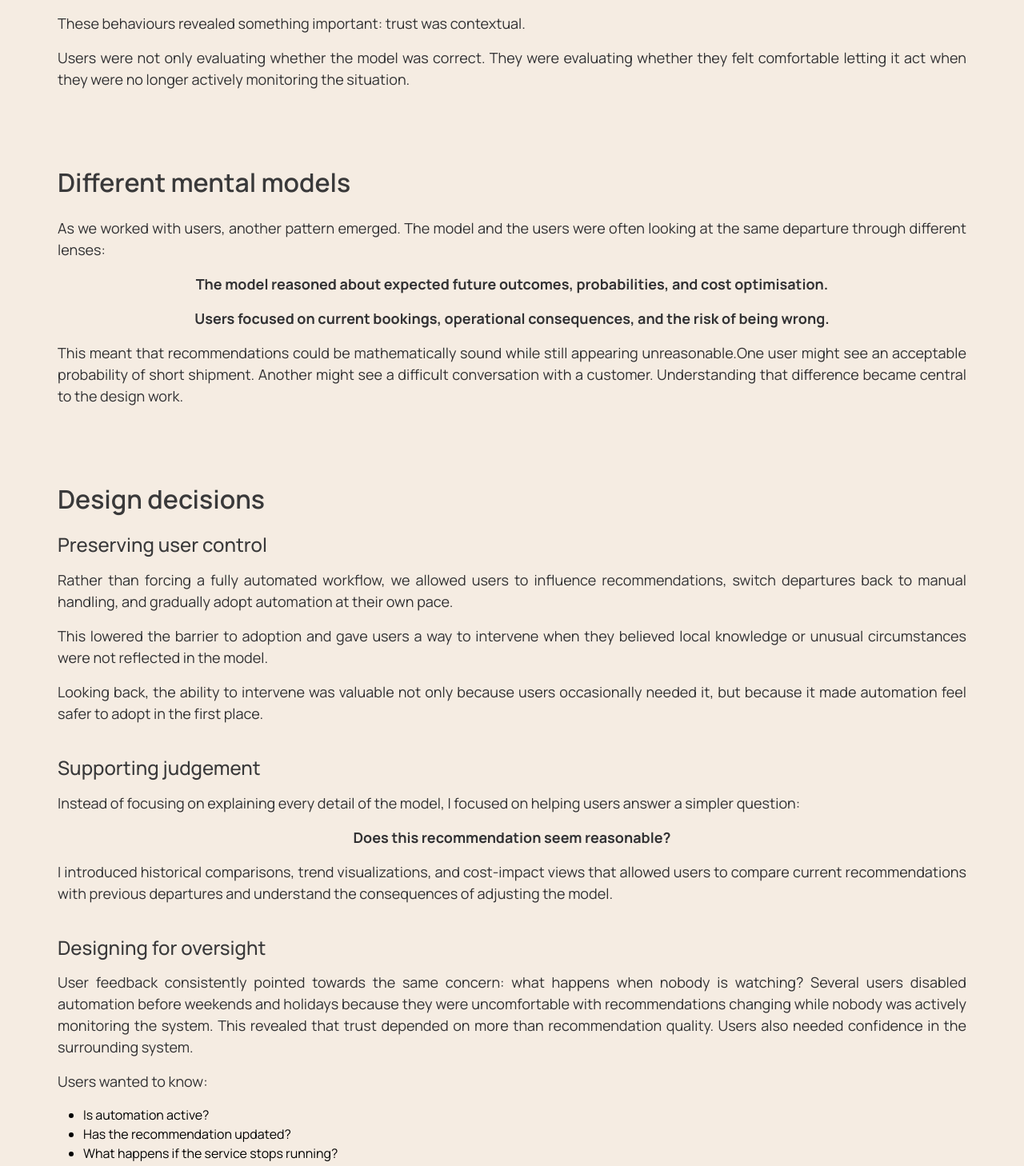
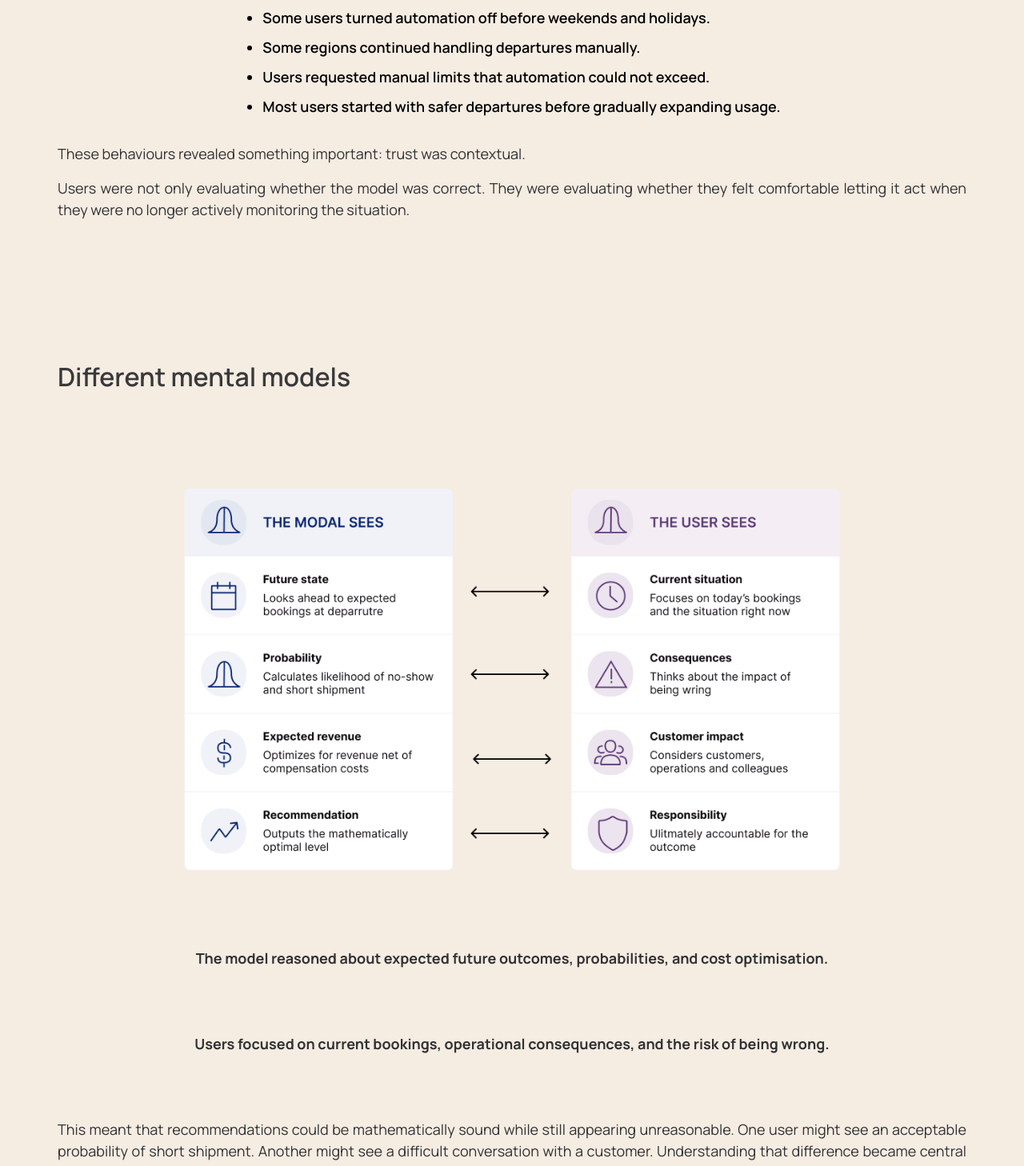
Before and after one commit to MadeleineLexen/madeleinelexen.github.io, a React (Vite) app: page /projects/automatic-overbooking in a window 1280 px wide. Shown: the part 1809-3267 px from the top of the page at 80% size. Built offline with nearby package versions, Linux system fonts and the light colour scheme.

Commit message:
added graphics to overbooking, improved layout, and updated content

```diff
--- a/src/components/ProjectPage/styles/SectionTextLeftContentRight.css
+++ b/src/components/ProjectPage/styles/SectionTextLeftContentRight.css
@@ -1,7 +1,7 @@
 .section-text-left-content-right {
   display: flex;
   flex-direction: column;
-  margin-bottom: 3rem;
+  margin-bottom: 10rem;
   width: 100%;
 }
 
--- a/src/components/ProjectPage/styles/SectionTitleAboveContent.css
+++ b/src/components/ProjectPage/styles/SectionTitleAboveContent.css
@@ -1,7 +1,7 @@
 .section-title-above {
   display: flex;
   flex-direction: column;
-  margin-bottom: 5rem;
+  margin-bottom: 10rem;
   width: 100%;
 }
 
--- a/src/pages/Overbooking.jsx
+++ b/src/pages/Overbooking.jsx
@@ -5,14 +5,10 @@ import Breadcrumbs from "../components/Breadcrumbs";
 import SectionTitleAboveContent from "../components/ProjectPage/SectionTitleAboveContent";
 import SectionTextLeftContentRight from "../components/ProjectPage/SectionTextLeftContentRight";
 import ProjectTopSection from "../components/ProjectPage/ProjectTopSection";
-import timer from "../assets/PausePal/Timer-view.png"
-import breathe from "../assets/PausePal/Breathing 2.png"
-import timerOld from "../assets/PausePal/Timer-view-old.png"
-import breatheOld from "../assets/PausePal/breathe-old.png"
-import Hero from "../assets/PausePal/PausePal-Hero.png"
-import HeroMobile from "../assets/PausePal/PausePal-cover-image-mobile.png"
-import ResponsiveHeroImage from "../components/ResponsiveHeroImage";
-import sketchesPhoto from "../assets/PausePal/PausePalLowFiSketch.png"
+import Mental_Models_Graphic from "../assets/Overbooking/Mental_Model_Graphic.png"
+import Decision1 from "../assets/Overbooking/DecisionsCard1.png"
+import Decision2 from "../assets/Overbooking/DecisionsCard2.png"
+import Decision3 from "../assets/Overbooking/DecisionsCard3.png"
 
 
 const Overbooking = () => {
@@ -59,7 +55,7 @@ const Overbooking = () => {
                         <p>Although the model was performing as intended, many users were uncomfortable relying on its recommendations.</p>
                         <p>What I found particularly interesting was that users rarely challenged the mathematics itself. Instead, they questioned whether they could trust the recommendation enough to be responsible for the outcome.</p>
                         <p>This showed up in behaviour:</p>
-                        <ul>
+                        <ul className="centered-list">
                             <li>Some users turned automation off before weekends and holidays.</li>
                             <li>Some regions continued handling departures manually.</li>
                             <li>Users requested manual limits that automation could not exceed.</li>
@@ -70,53 +66,37 @@ const Overbooking = () => {
                     </SectionTitleAboveContent>
                     <SectionTitleAboveContent title=" Different mental models">
 
-                        <p>As we worked with users, another pattern emerged. The model and the users were often looking at the same departure through different lenses:</p>
+                        <img src={Mental_Models_Graphic} alt="Graphic illustrating different mental models of the model and users" className="centered-image-small" />
+
                         <p className="highlight-text">The model reasoned about expected future outcomes, probabilities, and cost optimisation.</p>
                         <p className="highlight-text">Users focused on current bookings, operational consequences, and the risk of being wrong.</p>
-                        <p>This meant that recommendations could be mathematically sound while still appearing unreasonable.One user might see an acceptable probability of short shipment. Another might see a difficult conversation with a customer. Understanding that difference became central to the design work.</p>
+                        <p>This meant that recommendations could be mathematically sound while still appearing unreasonable. One user might see an acceptable probability of short shipment. Another might see a difficult conversation with a customer. Understanding that difference became central to the design work.</p>
                     </SectionTitleAboveContent>
                     <SectionTitleAboveContent title="Design decisions">
-                        <div className="subsection">
-                            <h3>Preserving user control</h3>
-                            <p>Rather than forcing a fully automated workflow, we allowed users to influence recommendations, switch departures back to manual handling, and gradually adopt automation at their own pace.</p>
-                            <p> This lowered the barrier to adoption and gave users a way to intervene when they believed local knowledge or unusual circumstances were not reflected in the model.
-                            </p>
-                            <p>Looking back, the ability to intervene was valuable not only because users occasionally needed it, but because it made automation feel safer to adopt in the first place.</p>
+                        <div className="decision-cards-container">
+                            <img src={Decision1} alt="Design decision card: Preserving user control over automated recommendations" />
+                            <img src={Decision2} alt="Design decision card: Supporting user judgement with historical comparisons" />
+                            <img src={Decision3} alt="Design decision card: Designing for oversight and system transparency" />
                         </div>
 
-                        <div className="subsection">
-                            <h3>Supporting judgement</h3>
-                            <p>Instead of focusing on explaining every detail of the model, I focused on helping users answer a simpler question:</p>
-                            <p className="highlight-text">Does this recommendation seem reasonable?</p>
-                            <p>I introduced historical comparisons, trend visualizations, and cost-impact views that allowed users to compare current recommendations with previous departures and understand the consequences of adjusting the model.</p>
-                        </div>
-
-                        <div className="subsection">
-                            <h3>Designing for oversight</h3>
-                            <p>User feedback consistently pointed towards the same concern: what happens when nobody is watching? Several users disabled automation before weekends and holidays because they were uncomfortable with recommendations changing while nobody was actively monitoring the system. This revealed that trust depended on more than recommendation quality. Users also needed confidence in the surrounding system.</p>
-                            <p>Users wanted to know:</p>
-                            <ul>
-                                <li>Is automation active?</li>
-                                <li>Has the recommendation updated?</li>
-                                <li>What happens if the service stops running?</li>
-                            </ul>
-                            <p>To address this, we improved visibility around automation status and implemented safeguards that reduced risk if the automation service stopped updating.</p>
-                        </div>
 
                     </SectionTitleAboveContent>
 
                     <SectionTitleAboveContent title="Outcomes">
                         <p>The feature became one of the platform's core automation capabilities and was rolled out across freight regions.</p>
                         <p>Adoption was gradual, reflecting the operational importance of the decisions involved. Over time, users became increasingly comfortable relying on automated recommendations while still retaining the ability to intervene when needed.</p>
-                        <p>The project reinforced an important lesson for me: trust in automation is rarely created by the algorithm alone. Users need enough visibility, context, and control to feel confident acting on recommendations they did not generate themselves.</p>
-                    </SectionTitleAboveContent>
+                        <p>While some regions embraced the model quickly, others continued managing departures manually, highlighting how adoption varied depending on local conditions and confidence in the system.</p>
+                        </SectionTitleAboveContent>
 
-                    <SectionTitleAboveContent title="Reflections">
-                        <p>One of the most interesting lessons came after launch.</p>
-                        <p>Although the model's recommendations were mathematically sound, they did not always align with how users perceived risk. A recommendation could be technically correct while still appearing unsafe.</p>
-                        <p>Looking back, I would explore ways of communicating recommendations that better match how users think about risk, rather than exposing the full calculated value from the outset. This idea was discussed but never prioritised, which reflects a common reality in enterprise products: once a feature is delivering value, improvements to transparency and usability often compete with new revenue-generating initiatives.</p>
-                        <p>The experience strengthened my interest in designing systems where people need to understand, supervise, and trust automated decisions rather than simply receive them.</p>
-                    </SectionTitleAboveContent>
+                    <div className="section-with-background">
+                        <SectionTitleAboveContent title="Reflections">
+                            <p className="highlight-text">A recommendation can be mathematically correct and still feel unsafe</p>
+                            <p>Although the model's recommendations were mathematically sound, they did not always align with how users perceived risk. A recommendation could be technically correct while still appearing unsafe.</p>
+                            <p>The overbooking model has generally performed well in production, but adoption was never automatic. Some regions embraced it quickly, while others continued managing departures manually. Seeing those differences first-hand reinforced that successful automation depends as much on trust and local context as it does on technical performance.</p>
+                            <p>Looking back, I would explore ways of communicating recommendations that better match how users think about risk, rather than exposing the full calculated value from the outset. This idea was discussed but never prioritised, which reflects a common reality in enterprise products: once a feature is delivering value, improvements to transparency and usability often compete with new revenue-generating initiatives.</p>
+                            <p>The experience strengthened my interest in designing systems where people need to understand, supervise, and trust automated decisions rather than simply receive them. It also reinforced that introducing automation is often as much a human challenge as a technical one.</p>
+                        </SectionTitleAboveContent>
+                    </div>
 
 
 
--- a/src/pages/ProjectSection.tsx
+++ b/src/pages/ProjectSection.tsx
@@ -1,5 +1,6 @@
 import React from "react";
 import PausePalCardImage from "../assets/PausePal/PausePalCardImage.png";
+import OverbookingCardImage from "../assets/Overbooking/OverbookingCardImage.png";
 import masterTheisCardImage from "../assets/MasterThesis/MasterThesisCardImage.png";
 import { Col, Container, Row } from "react-bootstrap";
 import "./styles/ProjectSection.css";
@@ -11,7 +12,7 @@ const projects: ProjectCardProps[] = [
     title: "Automatic overbooking model",
     description:
       "Designing trust in automated decisions",
-    image: PausePalCardImage,
+    image: OverbookingCardImage,
     stack: [
       "Product Design",
       "UX Research",
--- a/src/pages/styles/Overbooking.css
+++ b/src/pages/styles/Overbooking.css
@@ -0,0 +1,23 @@
+.decision-cards-container {
+  display: flex;
+  flex-direction: row;
+  gap: 1.5rem;
+  padding: 3.75rem 0;
+  align-items: center;
+  justify-content: center;
+}
+
+.decision-cards-container img {
+  max-width: 30%;
+  height: auto;
+}
+
+@media (max-width: 768px) {
+  .decision-cards-container {
+    flex-direction: column;
+  }
+
+  .decision-cards-container img {
+    max-width: 100%;
+  }
+}
--- a/src/pages/styles/ProjectsCommon.css
+++ b/src/pages/styles/ProjectsCommon.css
@@ -39,6 +39,15 @@
 
 .centered-image img {
   max-width: 1200px;
+  width: 100%;
+  height: auto;
+}
+
+.centered-image-small {
+  display: flex;
+  justify-content: center;
+  margin: 6rem auto;
+  max-width: 820px;
   width: 100%;
   height: auto;
 }
@@ -91,9 +100,45 @@
 .highlight-text {
   text-align: center;
   font-weight: bold;
+  margin-top: 5rem;
+  margin-bottom: 5rem;
+}
+
+.section-with-background {
+  border-left: 3px solid var(--accent-green);
+  border-right: 3px solid var(--accent-green);
+  padding: 1rem;
+  max-width: calc(1200px - 32px);
+  width: calc(100% - 32px);
+}
+
+.section-with-background h2 {
+  color: var(--accent-green);
+}
+
+.centered-list {
+  display: inline-block;
+  text-align: left;
+  font-weight: 600;
+  font-size: 1.125rem;
+  padding: 0 0 0 1.5rem;
+  margin: 1.5rem auto;
+}
+
+.centered-list li {
+  margin-bottom: 0.5rem;
+  line-height: 1.6;
+}
+
+.section-content:has(.centered-list) {
+  text-align: center;
 }
 
 @media (max-width: 768px) {
+  .section-with-background {
+    padding: 1.5rem 2rem;
+  }
+
   .goal-statement {
     margin-top: 1rem;
     margin-bottom: 6rem;
```
